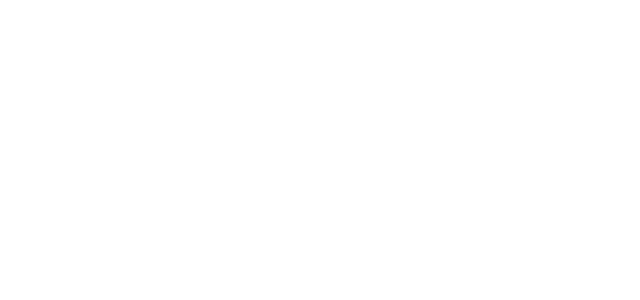
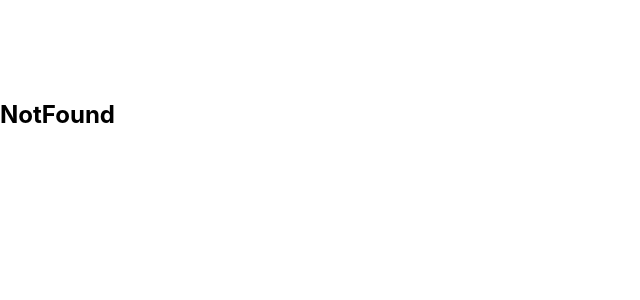
Before and after one commit to DVShanina/skipscholarship.github.io, a React (Create React App) app: page /place-detail/1 in a window 1280 px wide. Before the commit this address had no page. Shown: the top 300 px of the page, without its empty margins (0-640 px from the left). Built offline with nearby package versions, Linux system fonts and the light colour scheme.

Commit message:
denominations

```diff
--- a/src/App.jsx
+++ b/src/App.jsx
@@ -1,17 +1,15 @@
 import React from "react";
-import {BrowserRouter, Route, Link, Routes } from "react-router-dom";
+import RoutesPage from "./routes";
+
+// import {BrowserRouter, Route, Link, Routes } from "react-router-dom";
 // import Filteres from "./components/Filteres";
 // import Edit from "./components/Edit";
 // import Detail from "./components/Detail";
 // import New_comment from "./components/New_comment";
-import EditPlace from "./pages/EditPlace";
-import PlaceDetail from "./pages/PlaceDetail";
-import PlaceList from "./pages/PlaceList";
-
 
 function App() {
-  return (
-    <BrowserRouter>
+  return <div> <RoutesPage/> </div> }
+
     {/* <div className="Homepage">
       <header className="Homepage-header">
           <div className="Homepage-header_elem1">
@@ -28,15 +26,4 @@ function App() {
            </header>
     </div> */}
 
-    <div className="main-route-place">
-    <Routes>
-      <Route exact path='/PlaceList' element={<PlaceList/>}/>
-      <Route exact path='/PlaceDetail' element={<PlaceDetail/>}/>
-      <Route exact path='/EditPlace' element={<EditPlace/>}/>
-      </Routes>
-     </div>
-   </BrowserRouter>
-   );
-   }
-
-export default App;
+ export default App;
--- a/src/pages/EditPlace.jsx
+++ b/src/pages/EditPlace.jsx
@@ -1,7 +1,7 @@
 import React from "react";
 
   export default function EditPlace() {
-    return  (
+    return (
   <h2>EditPlace</h2>
     )
   }
--- /dev/null
+++ b/src/pages/NotFound.jsx
@@ -0,0 +1,7 @@
+import React from "react";
+
+  export default function NotFound() {
+    return  (
+  <h2>NotFound</h2>
+    )
+  }
--- /dev/null
+++ b/src/routes.jsx
@@ -0,0 +1,21 @@
+import React from "react";
+import {BrowserRouter, Route, Link, Routes } from "react-router-dom";
+import EditPlace from "./pages/EditPlace";
+import PlaceDetail from "./pages/PlaceDetail";
+import PlaceList from "./pages/PlaceList";
+import NotFound from "./pages/NotFound";
+
+export default function RoutesPage() {
+    return (
+        <BrowserRouter>
+     <div className="main-route-place">
+      <Routes>
+        <Route exact path='/' element={<PlaceList/>}/>
+        <Route exact path='/place-detail' element={<PlaceDetail/>}/>
+        <Route exact path='/edit-place' element={<EditPlace/>}/>
+        <Route exact path='*' element={<NotFound/>} />
+        </Routes>
+     </div>
+        </BrowserRouter>
+    )
+}
```
